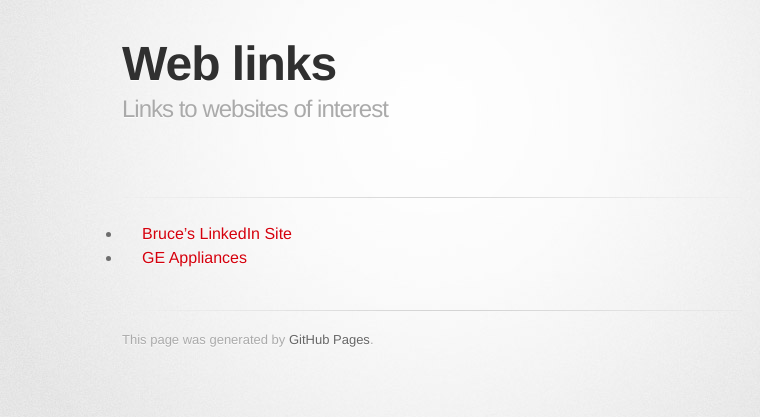
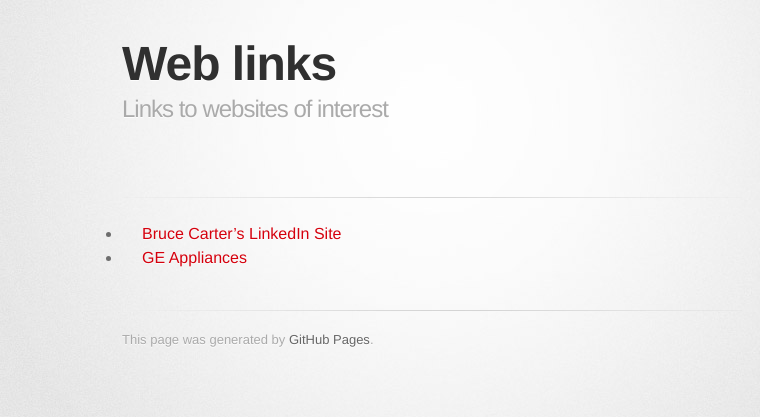
Before and after one commit to BACTx/BACTx.github.io, a Jekyll site: the page built from links/index.md, in a window 1280 px wide. Shown: the top 417 px of the page, without its empty margins (208-968 px from the left). Built offline with Jekyll 4.4.1, drawn with Linux system fonts in a browser that asks for light colours; some web fonts are replaced; our own code applies the rules of GitHub Pages for plain Markdown files.

Commit message:
Update index.md

```diff
--- a/links/index.md
+++ b/links/index.md
@@ -3,5 +3,5 @@ title: Web links
 description: Links to websites of interest
 ---
 
-- [Bruce's LinkedIn Site](https://www.linkedin.com/in/brucecartertx/)
+- [Bruce Carter's LinkedIn Site](https://www.linkedin.com/in/brucecartertx/)
 - [GE Appliances](https://www.geappliances.com/)
```
